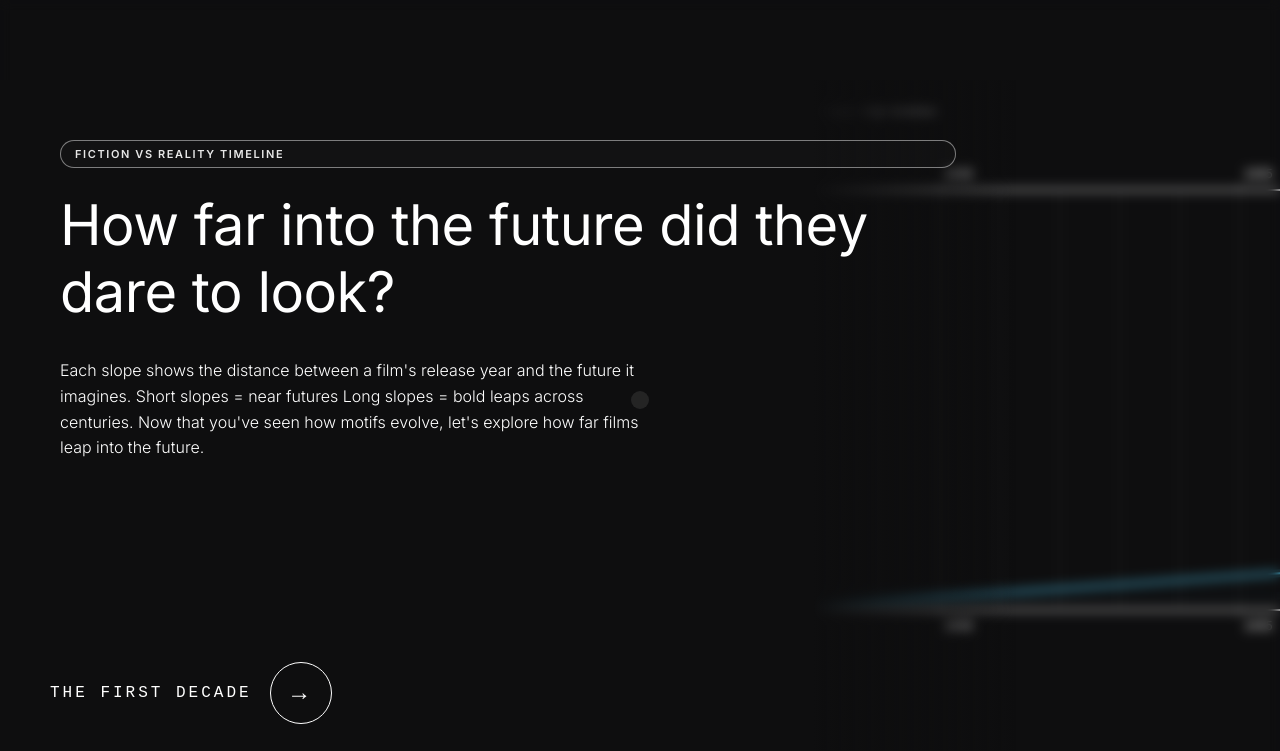
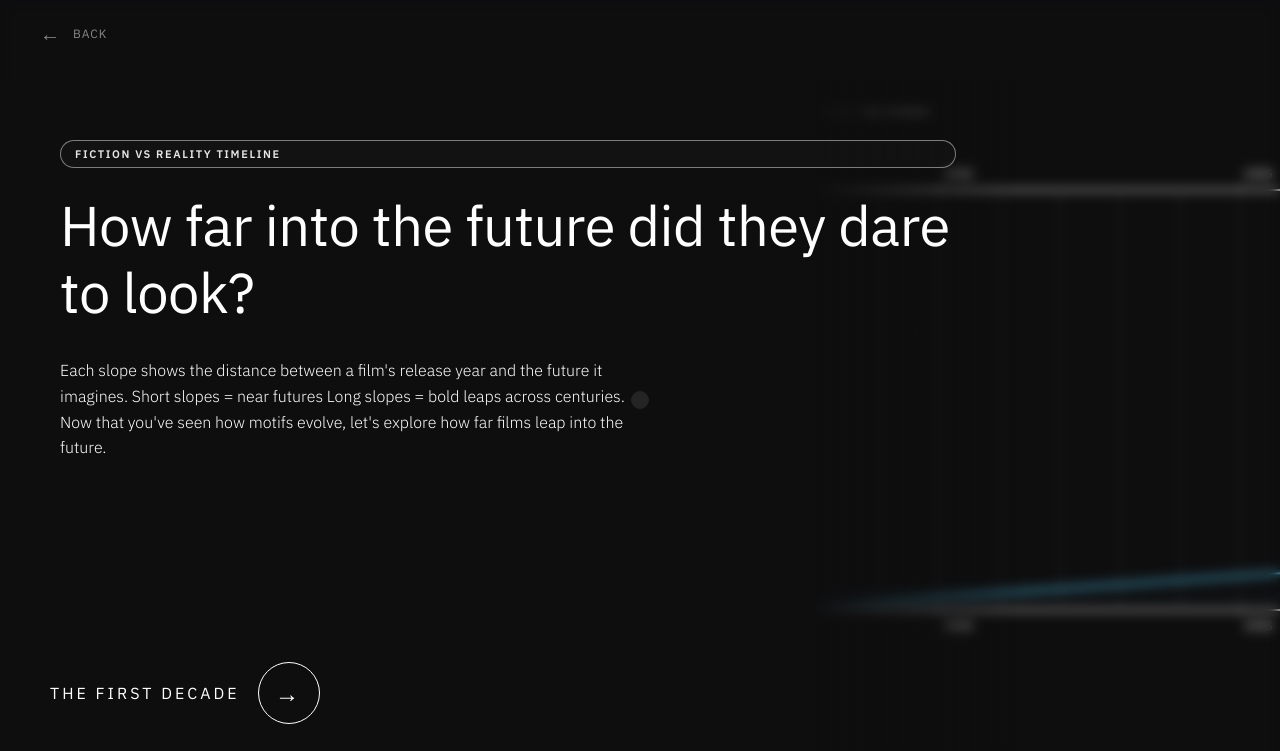
Before and after one commit to tanvirhaque005/parallax, a plain HTML site: page parallel.html in a window 1280 px wide. Drawn offline with nearby package versions, Linux system fonts and the light colour scheme.

Commit message:
match figma

```diff
--- a/parallel.html
+++ b/parallel.html
@@ -6,6 +6,7 @@
   <meta name="viewport" content="width=device-width, initial-scale=1" />
   <link href="https://fonts.googleapis.com/css2?family=Inter:wght@300;400;600;700;900&display=swap" rel="stylesheet">
   <link rel="stylesheet" href="navigation-menu.css">
+  <link href="https://fonts.googleapis.com/css2?family=IBM+Plex+Sans:wght@300;400;500;600;700&display=swap" rel="stylesheet">
 
   <style>
     :root {
@@ -19,9 +20,14 @@
       height: 100%;
       background: var(--bg);
       color: var(--ink);
-      font-family: 'Courier New', monospace;
+      font-family: 'IBM Plex Sans', sans-serif !important;
       overflow: hidden;
     }
+
+    text {
+      font-family: 'IBM Plex Sans', sans-serif !important;
+    }
+
 
     /* Page Container for Slides */
     .page-container {
@@ -130,11 +136,11 @@
       color: rgba(255,255,255,0.90);
       background: rgba(255,255,255,0.02);
       margin-bottom: 24px;
-      font-family: 'Inter', sans-serif;
+      font-family: 'IBM Plex Sans', sans-serif;
     }
 
     .intro-title {
-      font-family: 'Inter', sans-serif;
+      font-family: 'IBM Plex Sans', sans-serif;
       font-size: 3.5rem;
       font-weight: 400;
       color: #ffffff;
@@ -144,7 +150,7 @@
     }
 
     .intro-description {
-      font-family: 'Inter', sans-serif;
+      font-family: 'IBM Plex Sans', sans-serif;
       font-size: 1rem;
       color: #ffffff;
       line-height: 1.6;
@@ -170,7 +176,7 @@
       text-transform: uppercase;
       transition: opacity 0.3s ease;
       z-index: 10;
-      font-family: 'Courier New', monospace;
+      font-family: 'IBM Plex Sans', sans-serif;
     }
 
     .first-decade-button,
@@ -215,15 +221,15 @@
       display: flex;
       align-items: center;
       gap: 12px;
-      color: #cccccc;
+      color: #cccccca4;
       text-decoration: none;
-      font-size: 13px;
+      font-size: 12px;
       letter-spacing: 1px;
       transition: color 0.3s;
       text-transform: uppercase;
       position: fixed;
-         bottom: 40px;
-         right: 40px;
+         top: 20px;
+         left: 40px;
          z-index: 200;
     }
     .back-link:hover { color: #ffffff; }
@@ -241,7 +247,7 @@
       border: 1px solid white;
       color: #cccccc;
       padding: 14px 28px;
-      font-family: 'Courier New', monospace;
+      font-family: 'IBM Plex Sans', sans-serif;
       font-size: 12px;
       letter-spacing: 1.5px;
       cursor: pointer;
@@ -284,7 +290,7 @@
   flex-direction: column;
   gap: 24px;
 
-  font-family: 'Inter', sans-serif;
+  font-family: 'IBM Plex Sans', sans-serif;
 
   /* box-shadow: 0 10px 28px rgba(0,0,0,0.3); */
 }
@@ -426,7 +432,7 @@
   top: 90px;            /* adjust as you want */
   left: 24px;
   color: #ffffff;
-  font-family: 'Courier New', monospace;
+  font-family: 'IBM Plex Sans', sans-serif;
   font-size: 14px;
   opacity: 0.85;
   letter-spacing: 1px;
@@ -438,7 +444,7 @@
 .barDateLabel {
   position: fixed;
   color: #ffffff;
-  font-family: 'Courier New', monospace;
+  font-family: 'IBM Plex Sans', sans-serif;
   font-size: 12px;
   letter-spacing: 1px;
   pointer-events: none;
@@ -457,7 +463,7 @@
     border-radius: 10px;
     backdrop-filter: blur(4px);
     color: white;
-    font-family: 'Inter', sans-serif;
+    font-family: 'IBM Plex Sans', sans-serif;
     width: 260px;
 
     opacity: 0;
@@ -590,6 +596,13 @@
 </head>
 
 <body>
+  <!-- Page Header -->
+  <div class="page-header">
+    <a href="chordGraph.html" class="back-link">
+      <span class="back-arrow">←</span>
+      <span>Back</span>
+    </a>
+  </div>
   <div id="introMessageDefault" data-text="Now that you've seen how motifs evolve, let's explore how far films leap into the future. Scroll to travel through time."></div>
   <script src="introMessage.js" defer></script>
 
@@ -631,7 +644,7 @@
              position: fixed;
              bottom: 80px;
              right: 40px;
-             font-family: 'Courier New', monospace;
+             font-family: 'IBM Plex Sans', sans-serif;
              color: #d12020;
              font-size: 15px;
              opacity: 0.85;
--- a/parallel.js
+++ b/parallel.js
@@ -656,7 +656,6 @@ buildWorld();  // rebuild world including events
 buildFixedAxisLabels(); // builds fixed labels
 
 window.addEventListener("resize", () => {
-    positionFixedAxisLabels(); // if needed
     buildFixedAxisLabels();    // recreate at new yTop/yBot
 });
 
```
